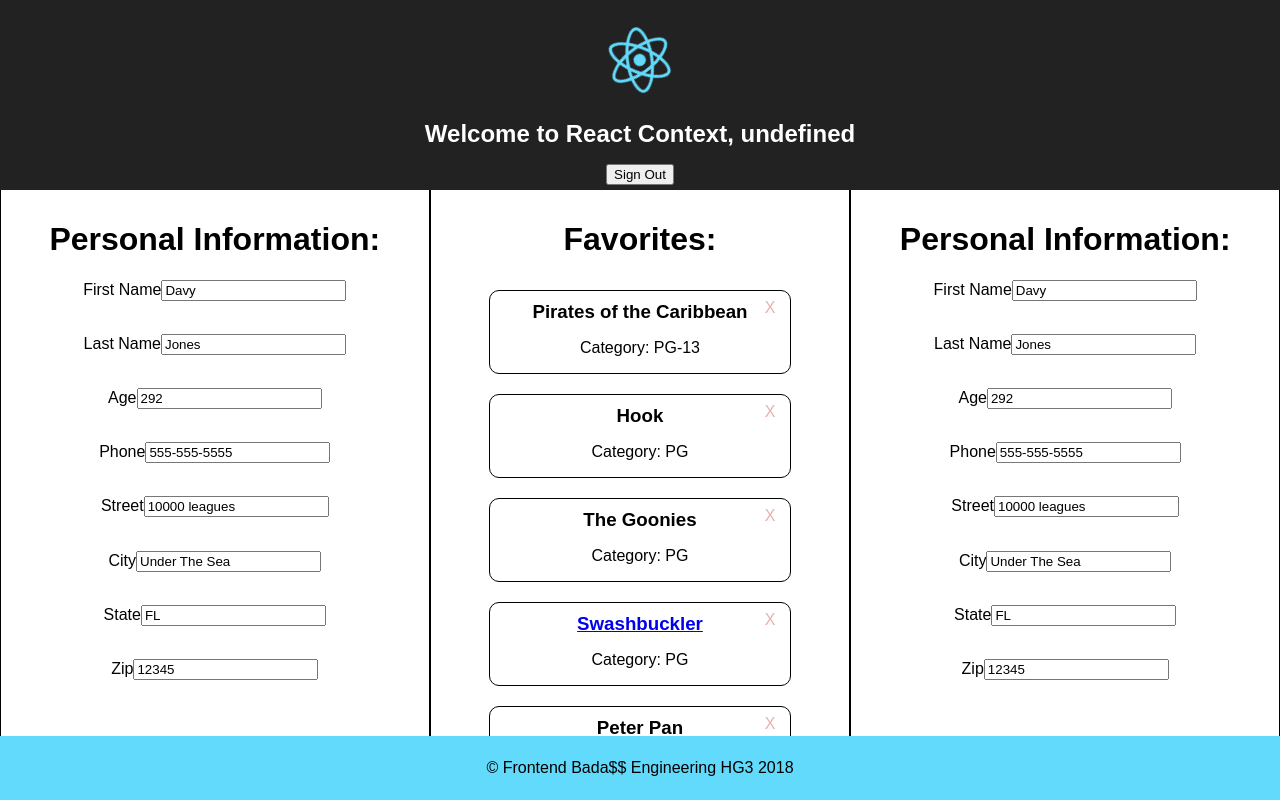
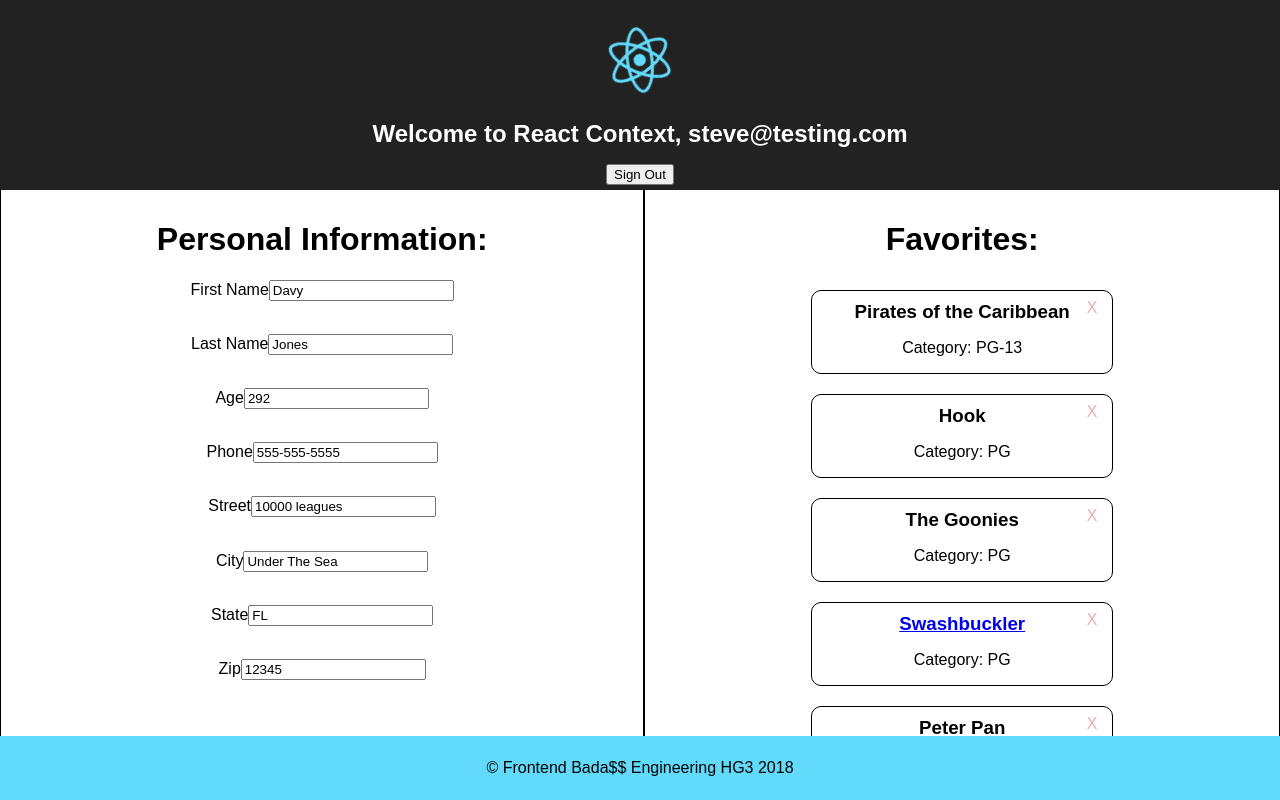
Before and after one commit to mlimberg/react-context-api, a React (Create React App) app: page / in a window 1280 px wide. Both pictures are taken after a click on the button "Sign In". Built offline with nearby package versions, Linux system fonts and the light colour scheme.

Commit message:
Update delete to work correctly

```diff
--- a/src/App.js
+++ b/src/App.js
@@ -13,9 +13,10 @@ class App extends Component {
 
     this.deleteCard = id => {
       const favorites = this.state.user.favorites.filter(fav => fav.id !== id);
-      const newState = Object.assign({}, this.state, { user: { favorites }})
+      const user = Object.assign({}, this.state.user, { favorites });
+      const newState = Object.assign({}, this.state, { user })
+
       this.setState(newState);
-
     }
 
     this.state = {
@@ -63,8 +64,10 @@ class App extends Component {
     return (
       <div className="App">
         <UserContext.Provider value={this.state}>
+
           <Header signOut={this.signOut} />
-          { user ? <Profile /> : <SignIn signIn={this.signIn} />}
+
+          { user ? <Profile /> : <SignIn signIn={this.signIn} /> }
 
         </UserContext.Provider>
 
--- a/src/Header.js
+++ b/src/Header.js
@@ -8,7 +8,8 @@ const Header = ({ signOut }) => {
 
   return (
     <UserContext.Consumer>
-      { user => {
+      { value => {
+        const { user } = value;
 
         const toggleMessage = () => {
           if (user) {
--- a/src/Profile.js
+++ b/src/Profile.js
@@ -13,7 +13,6 @@ class Profile extends Component {
       <div className='profile-container'>
         <About />
         <Favorites />
-        <About />
       </div>
     )
   }
```
